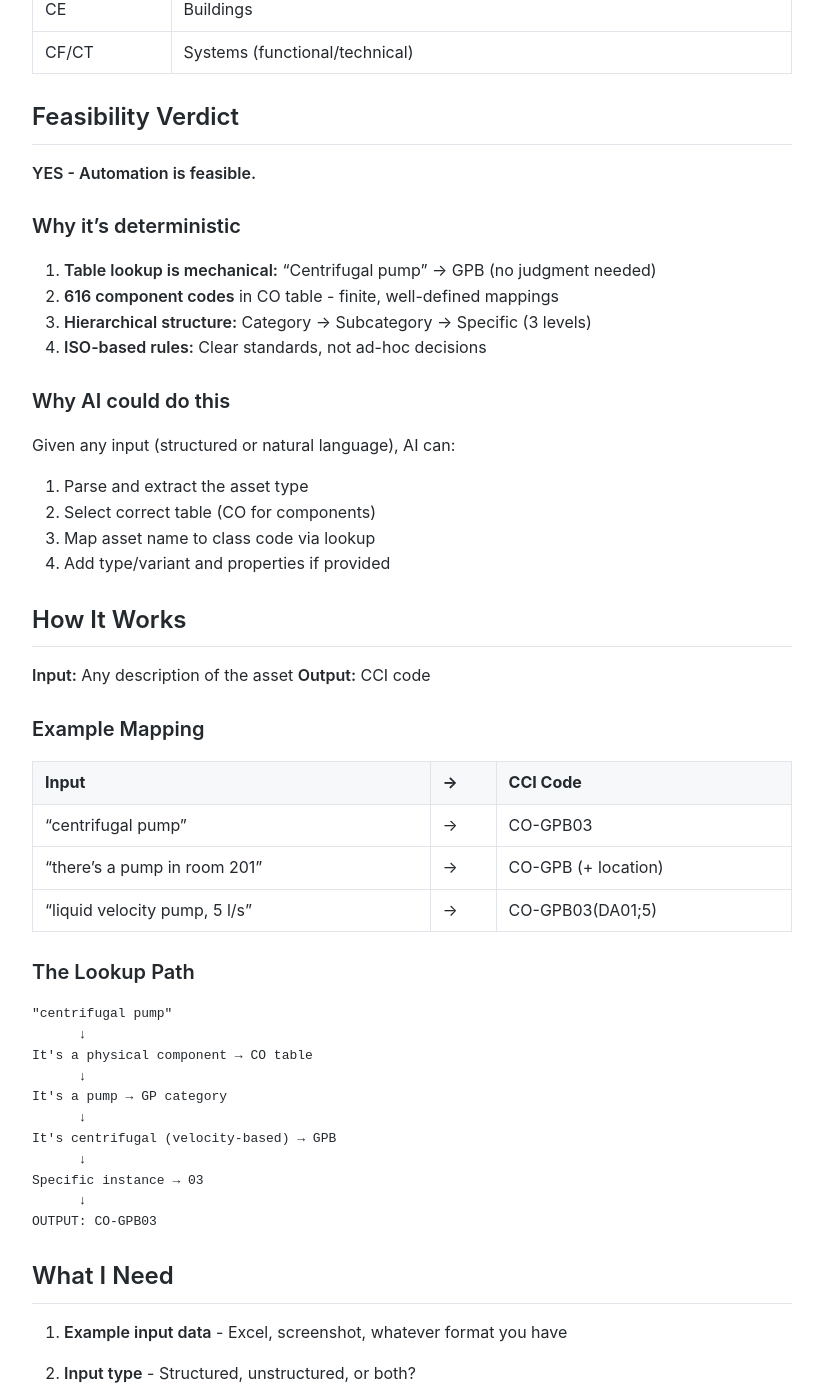
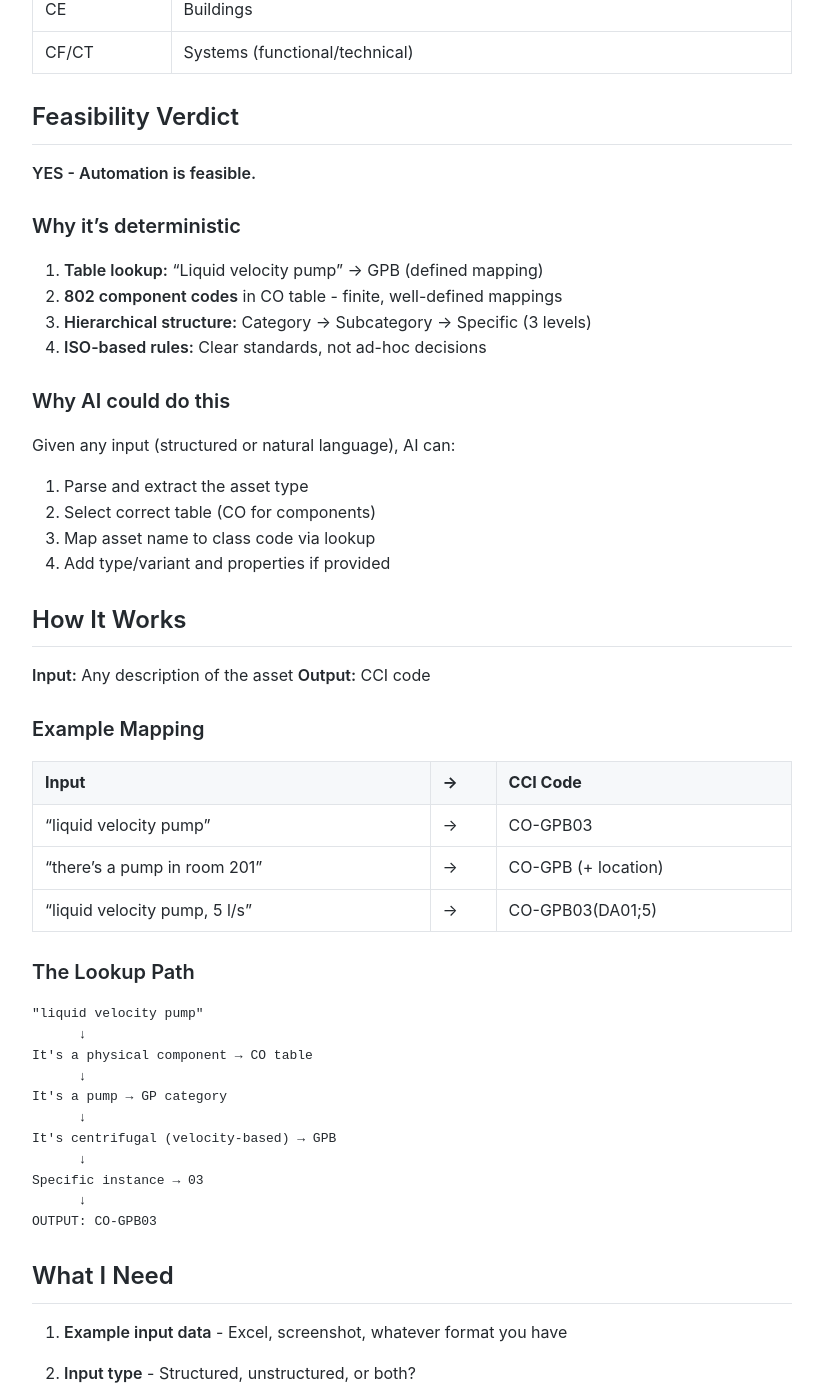
Before and after one commit to MariusWilsch/public-wilsch-ai-pages, a Jekyll site: the page built from project/archibus-fm-assistant/cci-uid-generator-feasibility.md, in a window 1280 px wide and 1400 px high, scrolled down 1011 px. Shown: the whole window, without its empty margins (228-1051 px from the left). Built offline with Jekyll 4.4.1, drawn with Linux system fonts in a browser that asks for light colours; our own code applies the rules of GitHub Pages for plain Markdown files.

Commit message:
Sync from hippocampus 2026-01-23

````diff
--- a/project/archibus-fm-assistant/cci-uid-generator-feasibility.md
+++ b/project/archibus-fm-assistant/cci-uid-generator-feasibility.md
@@ -37,8 +37,8 @@ CO-GPB01%GPB03(DA01;5;30;75)
 
 ### Why it's deterministic
 
-1. **Table lookup is mechanical:** "Centrifugal pump" → GPB (no judgment needed)
-2. **616 component codes** in CO table - finite, well-defined mappings
+1. **Table lookup:** "Liquid velocity pump" → GPB (defined mapping)
+2. **802 component codes** in CO table - finite, well-defined mappings
 3. **Hierarchical structure:** Category → Subcategory → Specific (3 levels)
 4. **ISO-based rules:** Clear standards, not ad-hoc decisions
 
@@ -59,14 +59,14 @@ Given any input (structured or natural language), AI can:
 
 | Input | → | CCI Code |
 | ----- | - | -------- |
-| "centrifugal pump" | → | CO-GPB03 |
+| "liquid velocity pump" | → | CO-GPB03 |
 | "there's a pump in room 201" | → | CO-GPB (+ location) |
 | "liquid velocity pump, 5 l/s" | → | CO-GPB03(DA01;5) |
 
 ### The Lookup Path
 
 ```
-"centrifugal pump"
+"liquid velocity pump"
       ↓
 It's a physical component → CO table
       ↓
````
